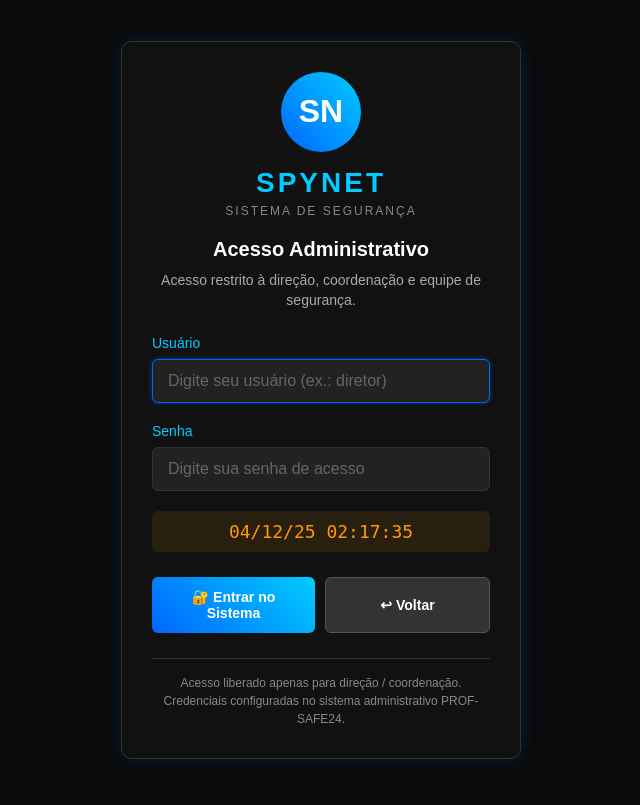
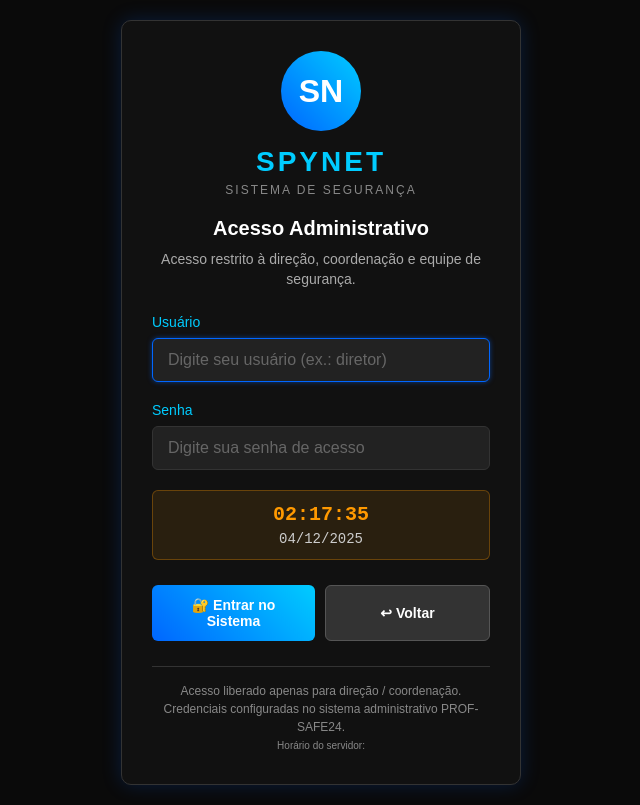
Before and after one commit to salveci2022/prof-safe24-premium-secure, a Flask app: template templates/login_central.html in a window 1280 px wide. Shown: the whole page, without its empty margins (319-959 px from the left). Before the commit the page ends 765 px from the top, so only its background shows below. Run offline with Flask 3, Linux system fonts and the light colour scheme; the template is opened without the code that fills it, so the values that code supplies are empty.

Commit message:
Update login_central.html

```diff
--- a/templates/login_central.html
+++ b/templates/login_central.html
@@ -7,7 +7,6 @@
     <meta name="viewport" content="width=device-width, initial-scale=1">
 
     <style>
-        /* CSS simplificado e funcional */
         * {
             box-sizing: border-box;
             margin: 0;
@@ -118,12 +117,24 @@
         .time-display {
             text-align: center;
             margin: 20px 0;
-            font-size: 18px;
+            font-size: 16px;
             color: #ff9900;
-            font-family: monospace;
+            font-family: 'Courier New', monospace;
             background: rgba(255, 153, 0, 0.1);
-            padding: 10px;
+            padding: 12px;
             border-radius: 6px;
+            border: 1px solid rgba(255, 153, 0, 0.3);
+        }
+
+        .time-main {
+            font-size: 20px;
+            font-weight: bold;
+            margin-bottom: 5px;
+        }
+
+        .time-date {
+            font-size: 14px;
+            color: #ccc;
         }
 
         .buttons {
@@ -211,7 +222,10 @@
             <input type="password" id="password" name="password" placeholder="Digite sua senha de acesso" required>
         </div>
 
-        <div class="time-display" id="clock">--:--:--</div>
+        <div class="time-display">
+            <div class="time-main" id="clockTime">--:--:--</div>
+            <div class="time-date" id="clockDate">---/---/----</div>
+        </div>
 
         <div class="buttons">
             <button type="submit" class="btn-primary">🔐 Entrar no Sistema</button>
@@ -221,28 +235,52 @@
 
     <div class="footer">
         Acesso liberado apenas para direção / coordenação.<br>
-        Credenciais configuradas no sistema administrativo PROF-SAFE24.
+        Credenciais configuradas no sistema administrativo PROF-SAFE24.<br>
+        <small>Horário do servidor: {% if agora %}{{ agora }}{% endif %}</small>
     </div>
 </div>
 
 <script>
-    // Função para atualizar o relógio
+    // Função para formatar data/hora no formato brasileiro
+    function formatarDataHora(data) {
+        const dia = String(data.getDate()).padStart(2, '0');
+        const mes = String(data.getMonth() + 1).padStart(2, '0');
+        const ano = data.getFullYear();
+        const horas = String(data.getHours()).padStart(2, '0');
+        const minutos = String(data.getMinutes()).padStart(2, '0');
+        const segundos = String(data.getSeconds()).padStart(2, '0');
+
+        return {
+            data: `${dia}/${mes}/${ano}`,
+            hora: `${horas}:${minutos}:${segundos}`
+        };
+    }
+
+    // Atualizar relógio local
     function updateClock() {
         const now = new Date();
-        const hours = String(now.getHours()).padStart(2, '0');
-        const minutes = String(now.getMinutes()).padStart(2, '0');
-        const seconds = String(now.getSeconds()).padStart(2, '0');
-        const day = String(now.getDate()).padStart(2, '0');
-        const month = String(now.getMonth() + 1).padStart(2, '0');
-        const year = String(now.getFullYear()).slice(-2);
+        const formatado = formatarDataHora(now);
 
-        document.getElementById('clock').textContent =
-            `${day}/${month}/${year} ${hours}:${minutes}:${seconds}`;
+        document.getElementById('clockTime').textContent = formatado.hora;
+        document.getElementById('clockDate').textContent = formatado.data;
     }
 
-    // Atualizar imediatamente e a cada segundo
+    // Sincronizar com servidor periodicamente
+    function syncWithServer() {
+        fetch('/api/server_time')
+            .then(response => response.json())
+            .then(data => {
+                console.log('Hora do servidor:', data.datetime);
+                // Você pode usar esta informação para ajustar o relógio se necessário
+            })
+            .catch(err => console.log('Não foi possível sincronizar com servidor:', err));
+    }
+
+    // Inicializar
     updateClock();
     setInterval(updateClock, 1000);
+    syncWithServer();
+    setInterval(syncWithServer, 30000); // Sincronizar a cada 30 segundos
 
     // Foco no campo de usuário
     document.getElementById('username').focus();
@@ -267,6 +305,7 @@
 
         isSubmitting = true;
         const submitBtn = form.querySelector('.btn-primary');
+        const originalText = submitBtn.innerHTML;
         submitBtn.disabled = true;
         submitBtn.innerHTML = '⏳ Processando...';
 
@@ -275,10 +314,17 @@
             if (isSubmitting) {
                 isSubmitting = false;
                 submitBtn.disabled = false;
-                submitBtn.innerHTML = '🔐 Entrar no Sistema';
+                submitBtn.innerHTML = originalText;
                 alert('A requisição está demorando muito. Verifique sua conexão e tente novamente.');
             }
         }, 10000);
+
+        // Resetar estado após envio (mesmo se falhar)
+        setTimeout(() => {
+            isSubmitting = false;
+            submitBtn.disabled = false;
+            submitBtn.innerHTML = originalText;
+        }, 15000);
     });
 </script>
 
```
